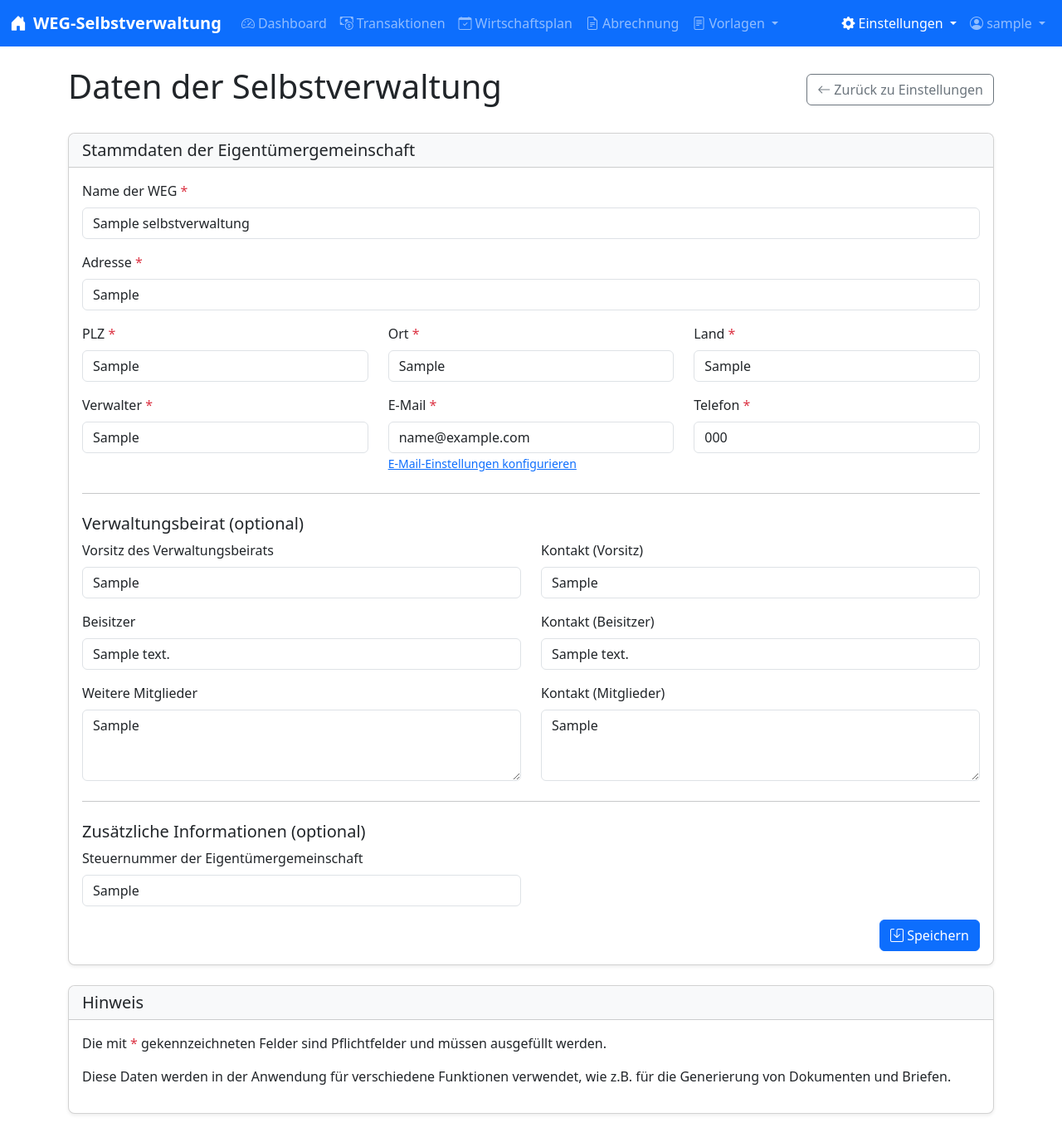
After one commit to fholzi8/Eigentuemer-selbstverwaltung-public, a Flask app: page /settings/selbstverwaltung in a window 1280 px wide. The commit adds this page. Shown: the top 1382 px of the page at 83% size. Run offline with Flask 3, Linux system fonts and the light colour scheme; a user stored in the database is signed in; tables that the repository leaves empty hold one stand-in row (values such as "Sample post"); some libraries are stand-ins or nearby versions.

Commit message:
Änderungen an Vorlage und hinzufügen der Selbstverwaltungsmanagement

```diff
--- a/routes/settings.py
+++ b/routes/settings.py
@@ -8,7 +8,7 @@ import os
 import datetime
 from werkzeug.security import generate_password_hash
 from decimal import Decimal
-from models import db, User, Transaktion, Miteigentuemer, Wirtschaftsplan, WirtschaftsplanMetadata, Kontostand, RoadmapItem, JahresabschlussKontostand
+from models import db, User, Transaktion, Miteigentuemer, Wirtschaftsplan, WirtschaftsplanMetadata, Kontostand, RoadmapItem, JahresabschlussKontostand, Selbstverwaltung
 from services.kategorie_mapping_service import add_mapping, get_all_mappings
 from utils.security import admin_required, is_password_strong
 from services.email_config_service import get_all_email_configs, set_email_config, delete_email_config
@@ -964,3 +964,57 @@ def log_settings():
     retention_days = get_log_retention_days()
 
     return render_template('settings/log_settings.html', retention_days=retention_days)
+
+@settings_bp.route('/selbstverwaltung', methods=['GET', 'POST'])
+@login_required
+@admin_required
+def selbstverwaltung():
+    """
+    Zeigt und verwaltet die Daten der Selbstverwaltung
+    """
+    # Daten abrufen oder neuen Eintrag erstellen
+    daten = Selbstverwaltung.query.first()
+    if daten is None:
+        daten = Selbstverwaltung(
+            name="",
+            adresse="",
+            plz="",
+            ort="",
+            land="Deutschland",
+            verwalter="",
+            email="",
+            telefon=""
+        )
+        db.session.add(daten)
+        db.session.commit()
+
+    if request.method == 'POST':
+        # Pflichtfelder
+        daten.name = request.form.get('name')
+        daten.adresse = request.form.get('adresse')
+        daten.plz = request.form.get('plz')
+        daten.ort = request.form.get('ort')
+        daten.land = request.form.get('land')
+        daten.verwalter = request.form.get('verwalter')
+        daten.email = request.form.get('email')
+        daten.telefon = request.form.get('telefon')
+
+        # Optionale Felder
+        daten.beisitzer = request.form.get('beisitzer')
+        daten.beisitzer_kontakt = request.form.get('beisitzer_kontakt')
+        daten.beirat_vorsitz = request.form.get('beirat_vorsitz')
+        daten.beirat_vorsitz_kontakt = request.form.get('beirat_vorsitz_kontakt')
+        daten.beirat_mitglieder = request.form.get('beirat_mitglieder')
+        daten.beirat_mitglieder_kontakt = request.form.get('beirat_mitglieder_kontakt')
+        daten.steuernummer = request.form.get('steuernummer')
+
+        try:
+            db.session.commit()
+            flash('Daten der Selbstverwaltung erfolgreich aktualisiert', 'success')
+        except Exception as e:
+            db.session.rollback()
+            flash(f'Fehler beim Speichern der Daten: {str(e)}', 'danger')
+
+        return redirect(url_for('settings.selbstverwaltung'))
+
+    return render_template('settings/selbstverwaltung.html', daten=daten)
--- a/templates/settings/index.html
+++ b/templates/settings/index.html
@@ -87,9 +87,12 @@
             </div>
             <div class="card-body d-flex flex-column">
                 <p>Miteigentümer und deren Anteile verwalten.</p>
-                <div class="mt-auto">
+                <div class="mt-auto d-flex gap-3"> <!-- gap-3 für mehr Abstand zwischen den Buttons -->
                     <a href="{{ url_for('miteigentuemer.liste') }}" class="btn btn-primary">
                         <i class="bi bi-people-fill"></i> Zur Miteigentümerverwaltung
+                    </a>
+                    <a href="{{ url_for('settings.selbstverwaltung') }}" class="btn btn-outline-primary">
+                        <i class="bi bi-building"></i> Selbstverwaltung
                     </a>
                 </div>
             </div>
--- /dev/null
+++ b/templates/settings/selbstverwaltung.html
@@ -0,0 +1,143 @@
+{% extends "layout.html" %}
+
+{% block title %}- Selbstverwaltung{% endblock %}
+
+{% block content %}
+<div class="d-flex justify-content-between align-items-center mb-4">
+    <h1>Daten der Selbstverwaltung</h1>
+    <a href="{{ url_for('settings.index') }}" class="btn btn-outline-secondary">
+        <i class="bi bi-arrow-left"></i> Zurück zu Einstellungen
+    </a>
+</div>
+
+<div class="card">
+    <div class="card-header bg-light">
+        <h5 class="mb-0">Stammdaten der Eigentümergemeinschaft</h5>
+    </div>
+    <div class="card-body">
+        <form method="POST" action="{{ url_for('settings.selbstverwaltung') }}">
+            <input type="hidden" name="csrf_token" value="{{ csrf_token() }}">
+
+            <div class="row mb-3">
+                <div class="col-md-12">
+                    <label for="name" class="form-label">Name der WEG <span class="text-danger">*</span></label>
+                    <input type="text" class="form-control" id="name" name="name" value="{{ daten.name }}" required>
+                </div>
+            </div>
+
+            <div class="row mb-3">
+                <div class="col-md-12">
+                    <label for="adresse" class="form-label">Adresse <span class="text-danger">*</span></label>
+                    <input type="text" class="form-control" id="adresse" name="adresse" value="{{ daten.adresse }}" required>
+                </div>
+            </div>
+
+            <div class="row mb-3">
+                <div class="col-md-4">
+                    <label for="plz" class="form-label">PLZ <span class="text-danger">*</span></label>
+                    <input type="text" class="form-control" id="plz" name="plz" value="{{ daten.plz }}" required>
+                </div>
+                <div class="col-md-4">
+                    <label for="ort" class="form-label">Ort <span class="text-danger">*</span></label>
+                    <input type="text" class="form-control" id="ort" name="ort" value="{{ daten.ort }}" required>
+                </div>
+                <div class="col-md-4">
+                    <label for="land" class="form-label">Land <span class="text-danger">*</span></label>
+                    <input type="text" class="form-control" id="land" name="land" value="{{ daten.land }}" required>
+                </div>
+            </div>
+
+            <div class="row mb-3">
+                <div class="col-md-4">
+                    <label for="verwalter" class="form-label">Verwalter <span class="text-danger">*</span></label>
+                    <input type="text" class="form-control" id="verwalter" name="verwalter"
+                        value="{{ daten.verwalter }}" required>
+                </div>
+                <div class="col-md-4">
+                    <label for="email" class="form-label">E-Mail <span class="text-danger">*</span></label>
+                    <input type="email" class="form-control" id="email" name="email" value="{{ daten.email }}" required>
+                    <small class="form-text text-muted">
+                        <a href="{{ url_for('settings.email_settings') }}">E-Mail-Einstellungen konfigurieren</a>
+                    </small>
+                </div>
+                <div class="col-md-4">
+                    <label for="telefon" class="form-label">Telefon <span class="text-danger">*</span></label>
+                    <input type="tel" class="form-control" id="telefon" name="telefon" value="{{ daten.telefon }}"
+                        required>
+                </div>
+            </div>
+
+            <hr class="my-4">
+            <h5>Verwaltungsbeirat (optional)</h5>
+
+            <div class="row mb-3">
+                <div class="col-md-6">
+                    <label for="beirat_vorsitz" class="form-label">Vorsitz des Verwaltungsbeirats</label>
+                    <input type="text" class="form-control" id="beirat_vorsitz" name="beirat_vorsitz"
+                        value="{{ daten.beirat_vorsitz }}">
+                </div>
+                <div class="col-md-6">
+                    <label for="beirat_vorsitz_kontakt" class="form-label">Kontakt (Vorsitz)</label>
+                    <input type="text" class="form-control" id="beirat_vorsitz_kontakt" name="beirat_vorsitz_kontakt"
+                        value="{{ daten.beirat_vorsitz_kontakt }}">
+                </div>
+            </div>
+
+            <div class="row mb-3">
+                <div class="col-md-6">
+                    <label for="beisitzer" class="form-label">Beisitzer</label>
+                    <input type="text" class="form-control" id="beisitzer" name="beisitzer"
+                        value="{{ daten.beisitzer }}">
+                </div>
+                <div class="col-md-6">
+                    <label for="beisitzer_kontakt" class="form-label">Kontakt (Beisitzer)</label>
+                    <input type="text" class="form-control" id="beisitzer_kontakt" name="beisitzer_kontakt"
+                        value="{{ daten.beisitzer_kontakt }}">
+                </div>
+            </div>
+
+            <div class="row mb-3">
+                <div class="col-md-6">
+                    <label for="beirat_mitglieder" class="form-label">Weitere Mitglieder</label>
+                    <textarea class="form-control" id="beirat_mitglieder" name="beirat_mitglieder"
+                        rows="3">{{ daten.beirat_mitglieder }}</textarea>
+                </div>
+                <div class="col-md-6">
+                    <label for="beirat_mitglieder_kontakt" class="form-label">Kontakt (Mitglieder)</label>
+                    <textarea class="form-control" id="beirat_mitglieder_kontakt" name="beirat_mitglieder_kontakt"
+                        rows="3">{{ daten.beirat_mitglieder_kontakt }}</textarea>
+                </div>
+            </div>
+
+            <hr class="my-4">
+            <h5>Zusätzliche Informationen (optional)</h5>
+
+            <div class="row mb-3">
+                <div class="col-md-6">
+                    <label for="steuernummer" class="form-label">Steuernummer der Eigentümergemeinschaft</label>
+                    <input type="text" class="form-control" id="steuernummer" name="steuernummer"
+                        value="{{ daten.steuernummer }}">
+                </div>
+            </div>
+
+            <div class="d-grid gap-2 d-md-flex justify-content-md-end">
+                <button type="submit" class="btn btn-primary">
+                    <i class="bi bi-save"></i> Speichern
+                </button>
+            </div>
+        </form>
+    </div>
+</div>
+
+<div class="card mt-4">
+    <div class="card-header bg-light">
+        <h5 class="mb-0">Hinweis</h5>
+    </div>
+    <div class="card-body">
+        <p>Die mit <span class="text-danger">*</span> gekennzeichneten Felder sind Pflichtfelder und müssen ausgefüllt
+            werden.</p>
+        <p>Diese Daten werden in der Anwendung für verschiedene Funktionen verwendet, wie z.B. für die Generierung von
+            Dokumenten und Briefen.</p>
+    </div>
+</div>
+{% endblock %}
```
Also changed, not shown: migrations/versions/cebd3d623c59_anpassung_der_selbstverwaltung_name_als_.py (added, +66 -0 lines), models.py (+27 -0 lines), routes/vorlagen.py (+16 -3 lines), templates/miteigentuemer/liste.html (+8 -3 lines), templates/vorlagen/briefe/bearbeiten.html (+23 -11 lines), templates/vorlagen/briefe/neu.html (+23 -11 lines), weg_abrechnung.db.
